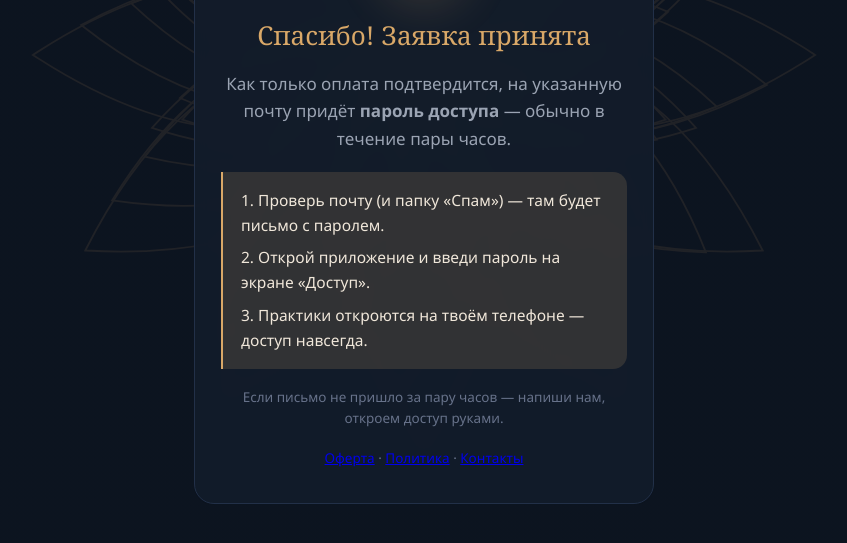
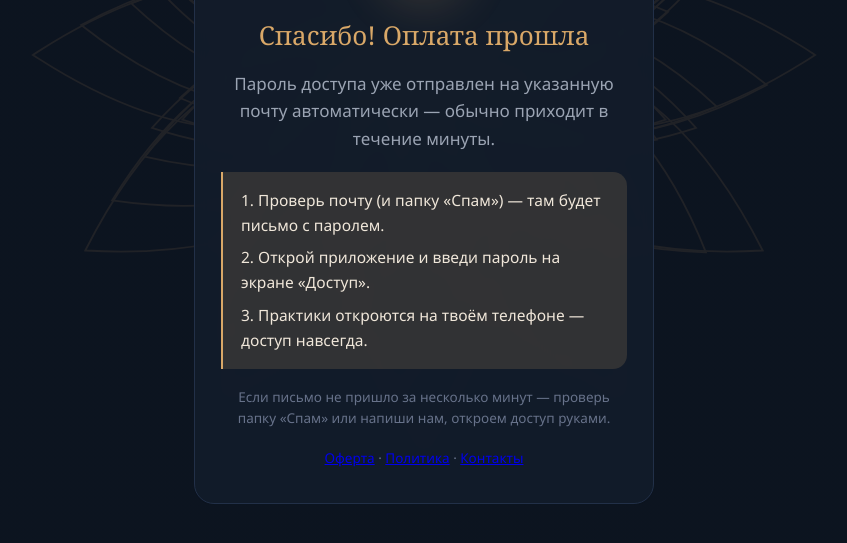
Before and after one commit to alenavesta/alenavesta.github.io, a plain HTML site: page nabor/spasibo.html in a window 1280 px wide. Shown: the part 203-746 px from the top of the page, without its empty margins (216-1063 px from the left). Drawn offline with Linux system fonts and the light colour scheme.

Commit message:
spasibo: текст под автоотправку пароля на почту после оплаты
Co-Authored-By: Claude Opus 4.8 <noreply@anthropic.com>

```diff
--- a/nabor/spasibo.html
+++ b/nabor/spasibo.html
@@ -80,14 +80,14 @@
 <body>
   <div class="card">
     <div class="logo"><img src="logo.svg" alt="Алёна Веста"></div>
-    <h1>Спасибо! Заявка принята</h1>
-    <p>Как только оплата подтвердится, на указанную почту придёт <b>пароль доступа</b> — обычно в течение пары часов.</p>
+    <h1>Спасибо! Оплата прошла</h1>
+    <p>Пароль доступа уже отправлен на указанную почту автоматически — обычно приходит в течение минуты.</p>
     <div class="steps">
       <p>1. Проверь почту (и папку «Спам») — там будет письмо с паролем.</p>
       <p>2. Открой приложение и введи пароль на экране «Доступ».</p>
       <p>3. Практики откроются на твоём телефоне — доступ навсегда.</p>
     </div>
-    <p class="note">Если письмо не пришло за пару часов — напиши нам, откроем доступ руками.</p>
+    <p class="note">Если письмо не пришло за несколько минут — проверь папку «Спам» или напиши нам, откроем доступ руками.</p>
     <p class="note">
       <a href="../app-v2/legal/oferta.html">Оферта</a> ·
       <a href="../app-v2/legal/privacy.html">Политика</a> ·
```
